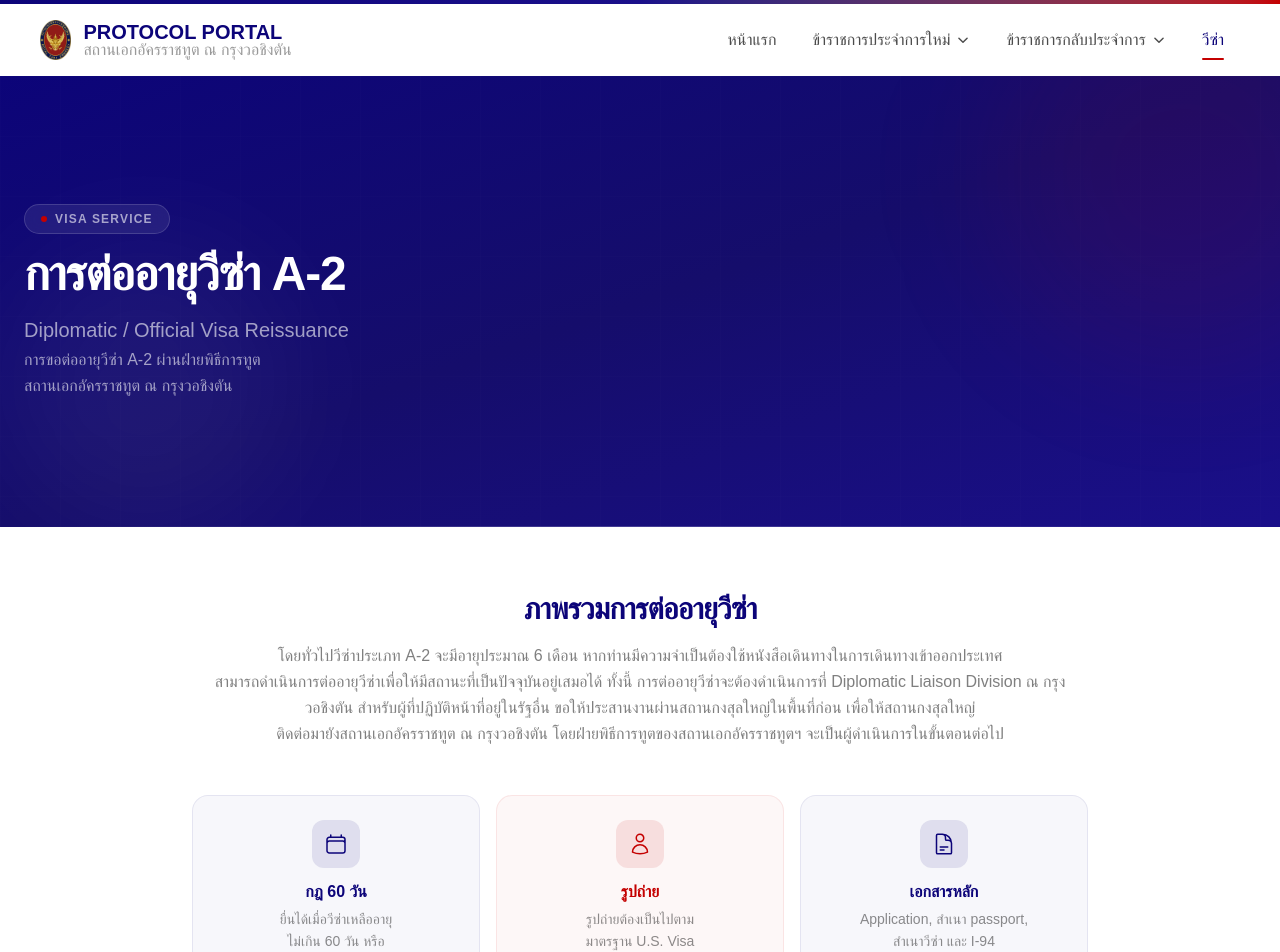
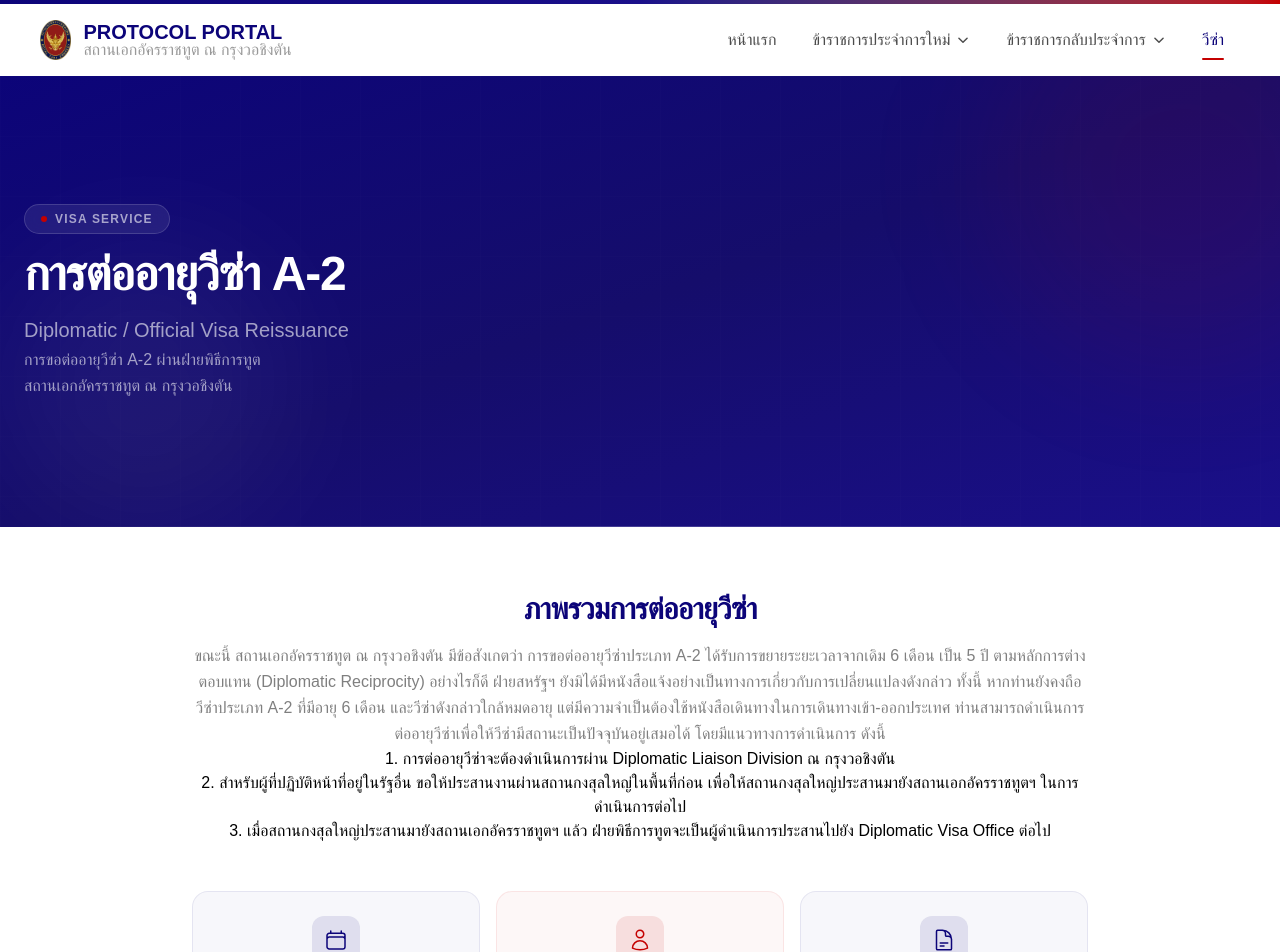
Before and after one commit to PollyYP/Emb_Protocol_Portal, a Next.js app: page /visa in a window 1280 px wide. Shown: the top 952 px of the page. Built offline with nearby package versions, Linux system fonts and the light colour scheme; a web font is replaced by a local one.

Commit message:
adjust visa page content

```diff
--- a/app/visa/page.tsx
+++ b/app/visa/page.tsx
@@ -149,13 +149,22 @@ export default function VisaPage() {
                 ภาพรวมการต่ออายุวีซ่า
               </h2>
               <p className="mt-4 text-sm lg:text-base leading-relaxed text-black/50">
-                โดยทั่วไปวีซ่าประเภท A-2 จะมีอายุประมาณ 6 เดือน
-                หากท่านมีความจำเป็นต้องใช้หนังสือเดินทางในการเดินทางเข้าออกประเทศ <br/>
-                สามารถดำเนินการต่ออายุวีซ่าเพื่อให้มีสถานะที่เป็นปัจจุบันอยู่เสมอได้ ทั้งนี้
-                การต่ออายุวีซ่าจะต้องดำเนินการที่ Diplomatic Liaison Division ณ กรุงวอชิงตัน
-                สำหรับผู้ที่ปฏิบัติหน้าที่อยู่ในรัฐอื่น ขอให้ประสานงานผ่านสถานกงสุลใหญ่ในพื้นที่ก่อน
-                เพื่อให้สถานกงสุลใหญ่ <br/> ติดต่อมายังสถานเอกอัครราชทูต ณ กรุงวอชิงตัน โดยฝ่ายพิธีการทูตของสถานเอกอัครราชทูตฯ
-                จะเป็นผู้ดำเนินการในขั้นตอนต่อไป
+                ขณะนี้ สถานเอกอัครราชทูต ณ กรุงวอชิงตัน มีข้อสังเกตว่า การขอต่ออายุวีซ่าประเภท A-2
+                ได้รับการขยายระยะเวลาจากเดิม 6 เดือน เป็น 5 ปี ตามหลักการต่างตอบแทน (Diplomatic Reciprocity)
+                อย่างไรก็ดี ฝ่ายสหรัฐฯ ยังมิได้มีหนังสือแจ้งอย่างเป็นทางการเกี่ยวกับการเปลี่ยนแปลงดังกล่าว
+                ทั้งนี้ หากท่านยังคงถือวีซ่าประเภท A-2 ที่มีอายุ 6 เดือน และวีซ่าดังกล่าวใกล้หมดอายุ
+                แต่มีความจำเป็นต้องใช้หนังสือเดินทางในการเดินทางเข้า-ออกประเทศ
+                ท่านสามารถดำเนินการต่ออายุวีซ่าเพื่อให้วีซ่ามีสถานะเป็นปัจจุบันอยู่เสมอได้ โดยมีแนวทางการดำเนินการ ดังนี้
+              </p>
+              <p>
+                1. การต่ออายุวีซ่าจะต้องดำเนินการผ่าน Diplomatic Liaison Division ณ กรุงวอชิงตัน
+              </p>
+              <p>
+                2. สำหรับผู้ที่ปฏิบัติหน้าที่อยู่ในรัฐอื่น ขอให้ประสานงานผ่านสถานกงสุลใหญ่ในพื้นที่ก่อน
+                เพื่อให้สถานกงสุลใหญ่ประสานมายังสถานเอกอัครราชทูตฯ ในการดำเนินการต่อไป
+              </p>
+              <p>
+                3. เมื่อสถานกงสุลใหญ่ประสานมายังสถานเอกอัครราชทูตฯ แล้ว ฝ่ายพิธีการทูตจะเป็นผู้ดำเนินการประสานไปยัง Diplomatic Visa Office ต่อไป
               </p>
             </div>
           </FadeIn>
```
